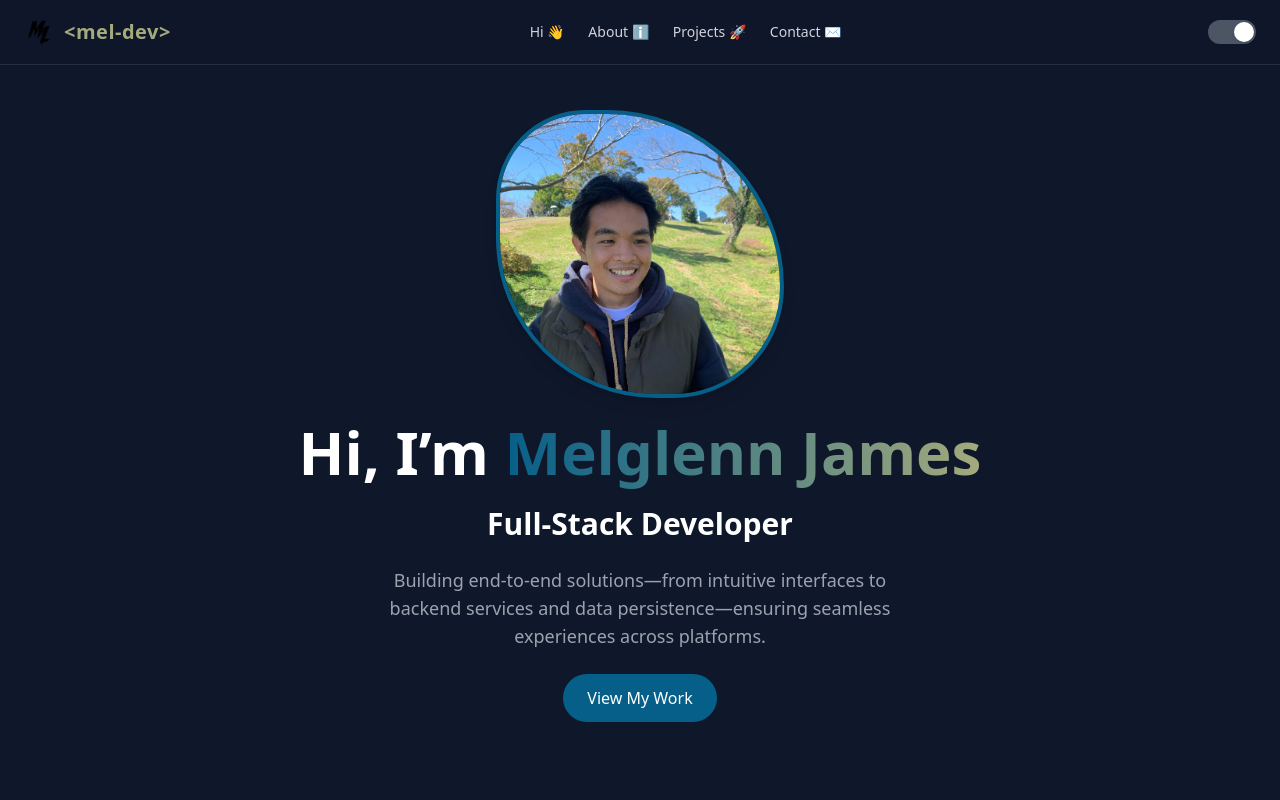
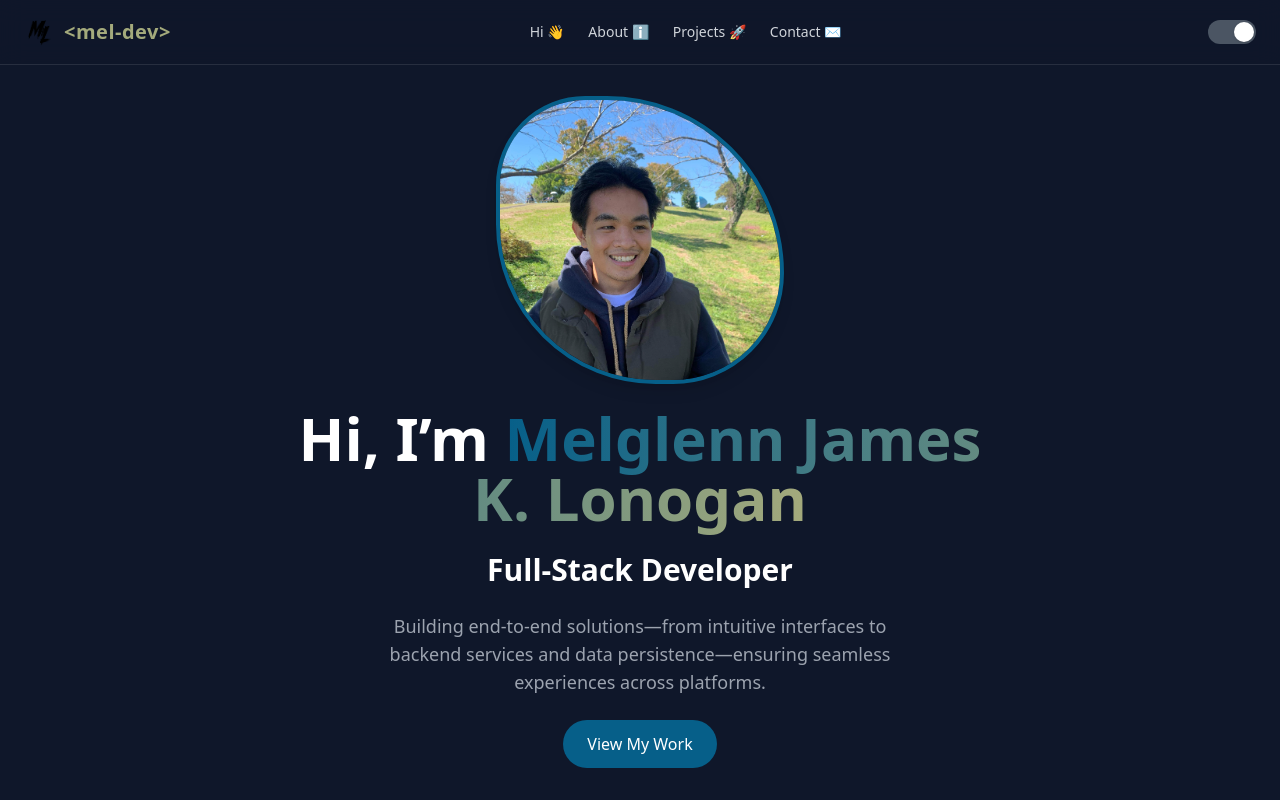
Before and after one commit to mjklench/lonogan-portfolio, a React (Vite) app: page / in a window 1280 px wide. Shown: the top 800 px of the page. Built offline with nearby package versions, Linux system fonts and the light colour scheme.

Commit message:
small update
- full name

```diff
--- a/src/App.jsx
+++ b/src/App.jsx
@@ -203,7 +203,7 @@ function Hero({ darkMode }) {
         <h1 className="text-5xl sm:text-6xl font-extrabold">
           <span className={bgColor}>Hi, I’m</span>{' '}
           <span className="bg-clip-text text-transparent bg-gradient-to-r from-[#065F89] to-[#A4AA7C]">
-            Melglenn James
+            Melglenn James K. Lonogan
           </span>
         </h1>
 
```
